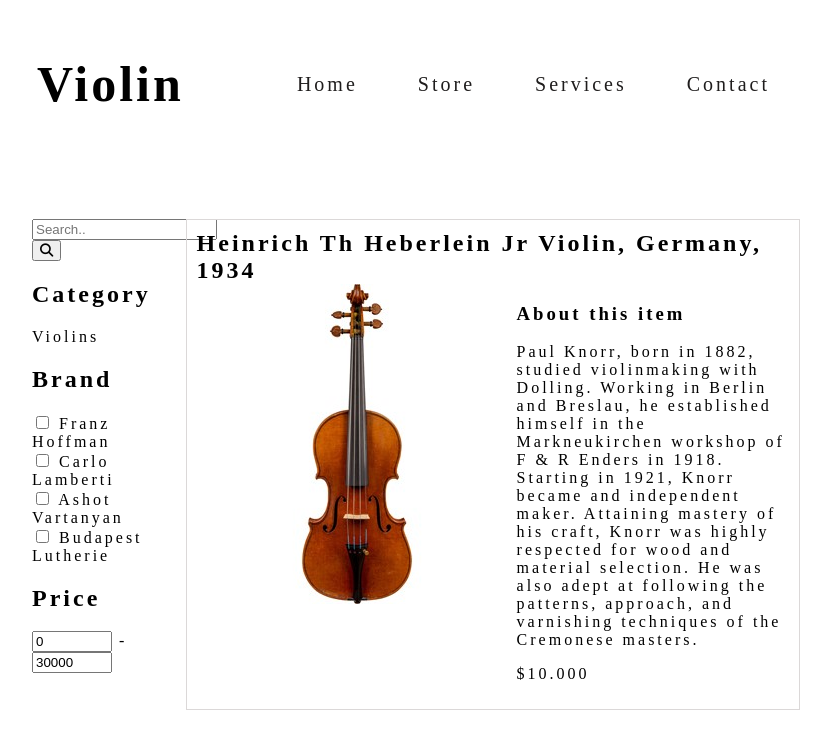
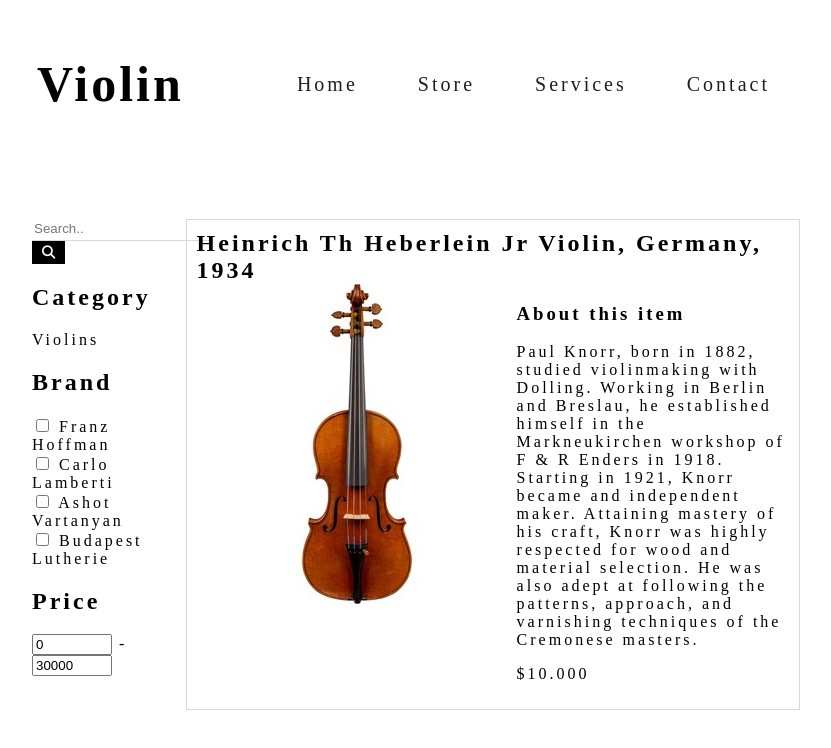
Before and after one commit to TamasBayer/e-commerce, a plain HTML site: page store.html in a window 1280 px wide. Shown: the top 748 px of the page, without its empty margins (224-1055 px from the left). Drawn offline with Linux system fonts and the light colour scheme; a web font is replaced by a local one.

Commit message:
styling search class

```diff
--- a/store.html
+++ b/store.html
@@ -25,7 +25,7 @@
     <div class="columns-store">
         <div class="left-column-store">
             <div class="search">
-                <input type="text" placeholder="Search.." name="search">
+                <input type="text" placeholder="Search.." name="search" autocomplete="off">
                 <button type="submit"><i class="fa fa-search"></i></button>
             </div>
             <div class="category">
--- a/styles/_store.scss
+++ b/styles/_store.scss
@@ -5,6 +5,31 @@
     .left-column-store {
         float: left;
         width: 20%;
+
+        .search {
+
+            input {
+                outline:none;
+                border: none;
+                padding-bottom: 4px;
+                border-bottom: 1px solid  rgb(219, 216, 216);
+            }
+
+            button {
+                border: none;
+                background: black;
+                color: white;
+                padding: 4px 10px;
+                cursor: pointer;
+
+                transition: 0.5s;
+
+                &:hover {
+                    background: white;
+                    color: black;
+                }
+            }
+        }
     }
 
     .right-column-store {
@@ -26,8 +51,6 @@
                 box-shadow: 0 4px 8px 0 rgba(0, 0, 0, 0.2), 0 6px 20px 0 rgba(0, 0, 0, 0.19);
             }
 
-
-
             .item-info-store {
                 display: flex;
 
```
Also changed, not shown: styles/style.css, 1 other file.
